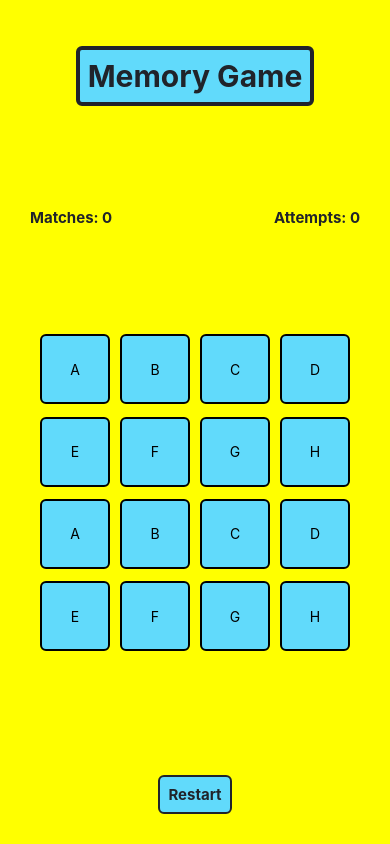
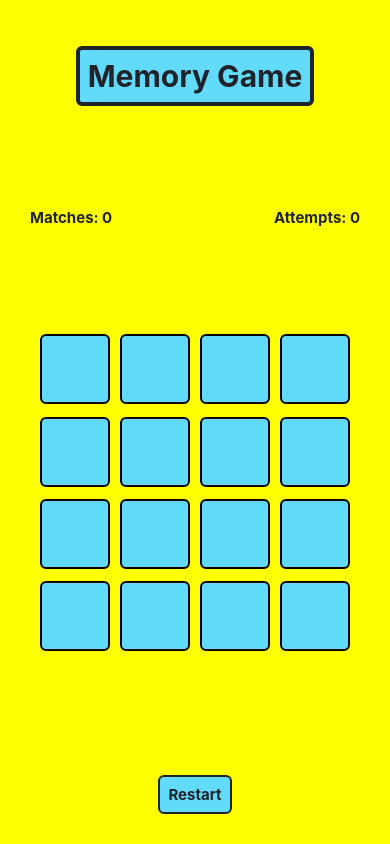
Before and after one commit to sameer-j/RNMemoryGame, a React Native app: screen / in a window 390 px wide. Built offline with nearby package versions, Linux system fonts and the light colour scheme.

Commit message:
card press and flip handled

```diff
--- a/src/Game.js
+++ b/src/Game.js
@@ -1,15 +1,36 @@
-import React, { useState } from 'react';
+import React, { useEffect, useReducer } from 'react';
 import { View, Text, StyleSheet, TouchableOpacity } from 'react-native';
 
-import { shuffle } from './utils';
-import { COLOR, GAME_CARD_SIZE } from './constants';
+import reducer, { initialState } from './reducer';
+import {
+  COLOR,
+  GAME_CARD_SIZE,
+  MAX_CARD_MATCH,
+  ACTION_TYPE,
+} from './constants';
+
+let timeout = null;
+const CARDS = ['A', 'B', 'C', 'D', 'E', 'F', 'G', 'H'];
 
 const Game = () => {
-  const [matches, setMatches] = useState(0);
-  const [attempts, setAttempts] = useState(0);
-  let cards = ['A', 'B', 'C', 'D', 'E', 'F', 'G', 'H'];
-  cards = cards.concat(cards); // Double the cards to 16, with 2 copies of each
-  shuffle(cards); // shuffle cards
+  const [state, dispatch] = useReducer(reducer, initialState);
+
+  useEffect(() => {
+    dispatch({ type: ACTION_TYPE.CREATE_GAME, payload: CARDS });
+  }, []);
+
+  useEffect(() => {
+    if (state.openCardIndexes.length === MAX_CARD_MATCH) {
+      clearTimeout(timeout);
+      timeout = setTimeout(() => {
+        dispatch({ type: ACTION_TYPE.EVAL_CARD_CLICKED });
+      }, 1000);
+    }
+  }, [state.openCardIndexes]);
+
+  const handleCardPress = clickedIndex => {
+    dispatch({ type: ACTION_TYPE.CARD_CLICKED, payload: { clickedIndex } });
+  };
 
   return (
     <View style={styles.gameScreen}>
@@ -17,32 +38,48 @@ const Game = () => {
         <Text style={styles.title}>Memory Game</Text>
       </View>
       <View style={styles.scoreRow}>
-        <Text style={styles.score}>Matches: {matches}</Text>
-        <Text style={styles.score}>Attempts: {attempts}</Text>
+        <Text style={styles.score}>Matches: {state.matches}</Text>
+        <Text style={styles.score}>Attempts: {state.attempts}</Text>
       </View>
       <View style={styles.gameBoard}>
-        {cards.map((cardVal, idx) => {
-          return <Card value={cardVal} key={`${cardVal}+${idx}`} />;
+        {Object.entries(state.gameBoard).map(([key, card]) => {
+          return (
+            <Card
+              value={card.value}
+              key={`${card.value}+${card.show}+${key}`}
+              show={card.show}
+              onCardPress={() => handleCardPress(key)}
+            />
+          );
         })}
       </View>
-      <TouchableOpacity>
+      <TouchableOpacity
+        onPress={() =>
+          dispatch({ type: ACTION_TYPE.CREATE_GAME, payload: CARDS })
+        }>
         <Text style={styles.restart}>Restart</Text>
       </TouchableOpacity>
     </View>
   );
 };
 
-const Card = ({ value }) => {
+const Card = React.memo(
+  ({ value = '', show = false, onCardPress = () => {} }) => {
+    console.log('==== card ', value, ' :: ', show);
     return (
       <TouchableOpacity
         onPress={() => {
-        toggleShow(index);
+          onCardPress();
         }}
         style={styles.card}>
-      <Text style={styles.textColor}>{value}</Text>
+        {show ? <Text style={styles.cardText}>{value}</Text> : <Text />}
       </TouchableOpacity>
     );
-};
+  },
+  (prev, next) => {
+    return prev.show === next.show;
+  },
+);
 
 const styles = StyleSheet.create({
   gameScreen: {
```
Lines whose indentation alone changed are shown as unchanged.
